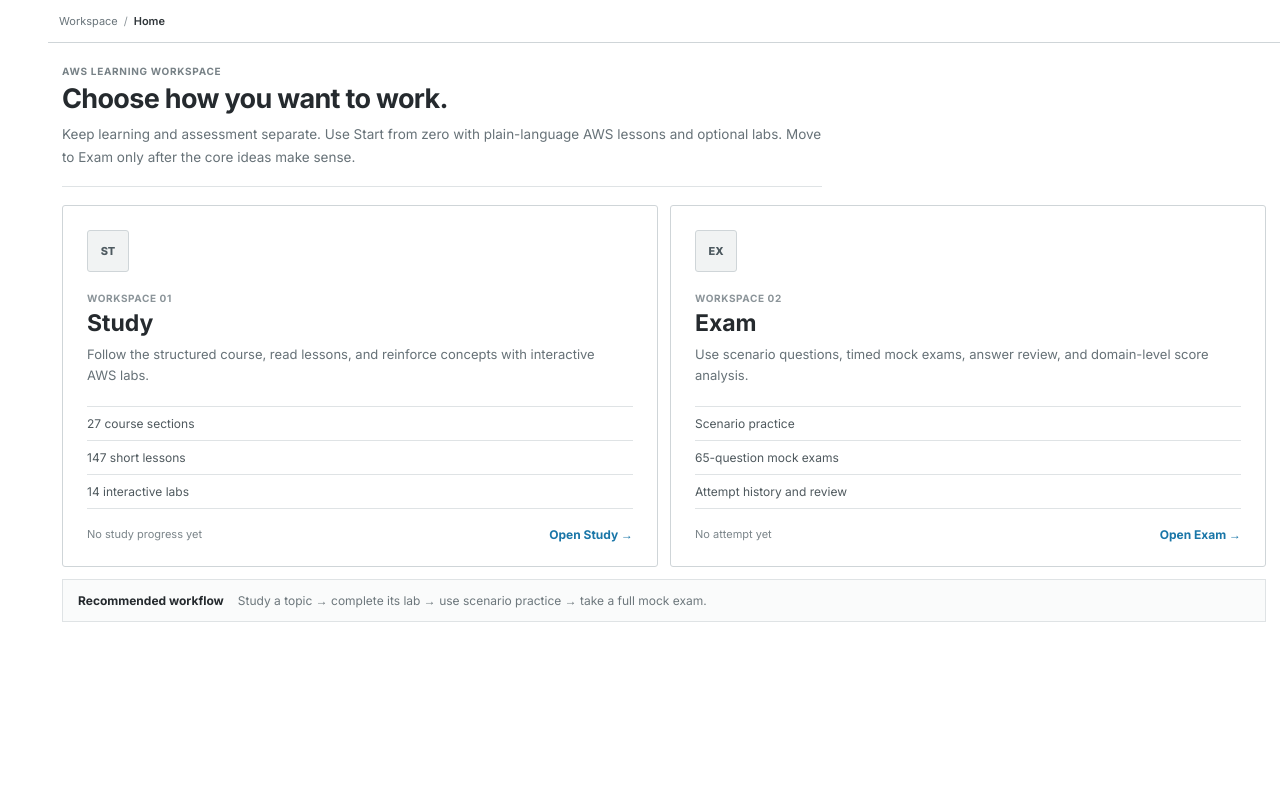
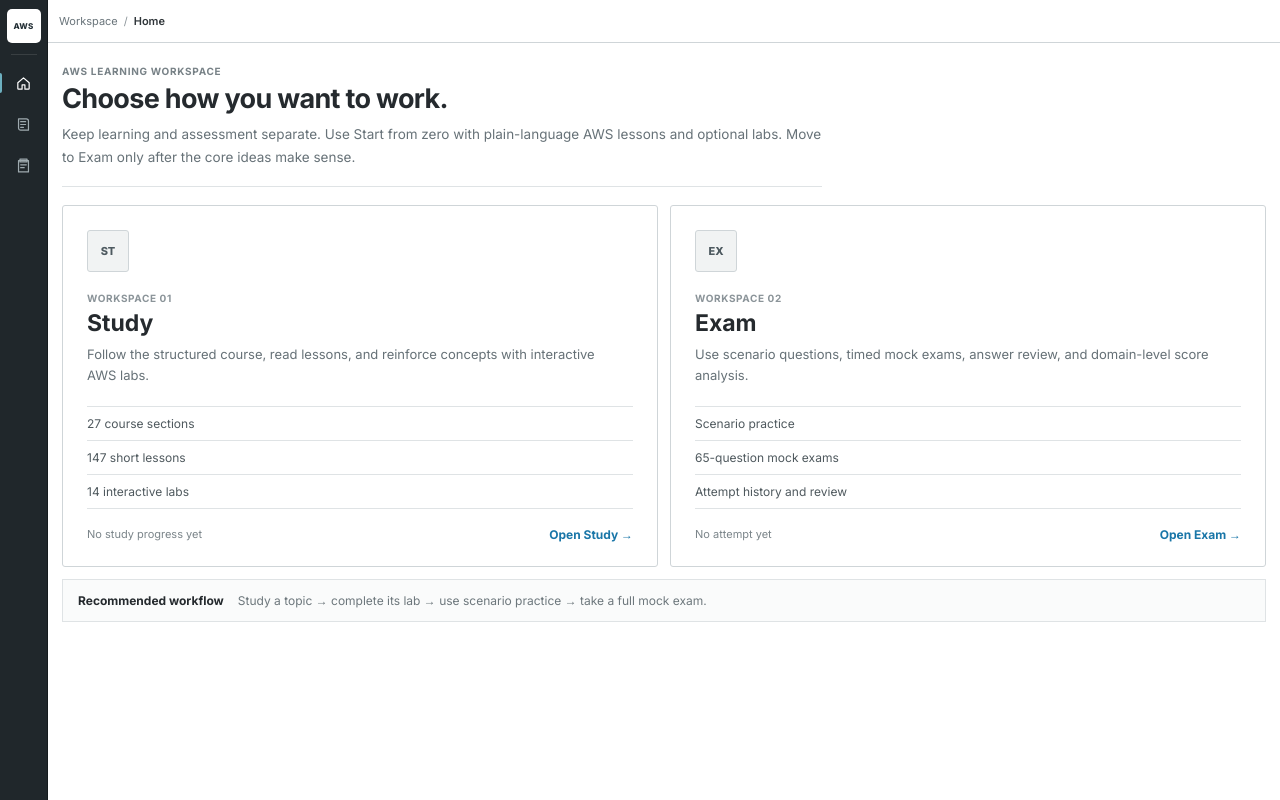
Before and after one commit to tuongphantrue/aws-study-lab, a plain HTML site: page index.html in a window 1280 px wide. Drawn offline with Linux system fonts and the light colour scheme.

Commit message:
Add files via upload

```diff
--- a/css/navigation.css
+++ b/css/navigation.css
@@ -19,7 +19,7 @@
 body.rw-shell-on{padding-left:var(--rw-platform-w)!important}
 body.rw-study-shell,body.rw-exam-shell{padding-left:var(--rw-shell-offset)!important}
 
-.rw-platform-rail{position:fixed;z-index:1000;inset:0 auto 0 0;width:var(--rw-platform-w);background:var(--rw-nav-rail);border-right:1px solid #151b1e;display:flex;align-items:center;flex-direction:column;padding:9px 6px;gap:5px}
+.rw-platform-rail{position:fixed!important;z-index:1000;inset:0 auto 0 0;width:var(--rw-platform-w);background:var(--rw-nav-rail);border-right:1px solid #151b1e;display:flex;align-items:center;flex-direction:column;padding:9px 6px;gap:5px}
 .rw-app-mark{width:34px;height:34px;display:grid;place-items:center;text-decoration:none;color:#243036;background:#fff;border-radius:5px;margin-bottom:3px}
 .rw-app-mark span{font-size:8px;font-weight:900;letter-spacing:.04em}
 .rw-rail-divider{width:26px;height:1px;background:rgba(255,255,255,.11);margin:3px 0 5px}
--- a/js/app-shell.js
+++ b/js/app-shell.js
@@ -33,9 +33,10 @@
 
   document.body.classList.add('rw-shell-on',`rw-${area}-shell`);
 
-  const rail=document.createElement('nav');
+  const rail=document.createElement('aside');
   rail.className='rw-platform-rail';
-  rail.setAttribute('aria-label','Workspace');
+  rail.setAttribute('role','navigation');
+  rail.setAttribute('aria-label','Master navigation');
   rail.innerHTML=`
     <a class="rw-app-mark" href="${rootPrefix}index.html" aria-label="AWS Study Lab"><span>AWS</span></a>
     <div class="rw-rail-divider"></div>
```
